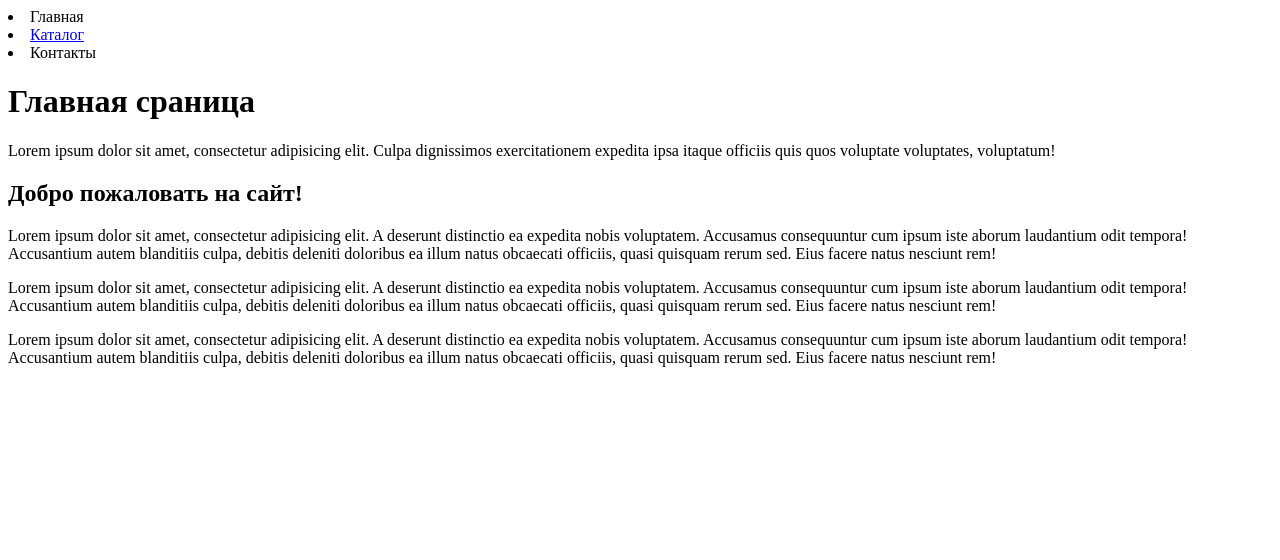
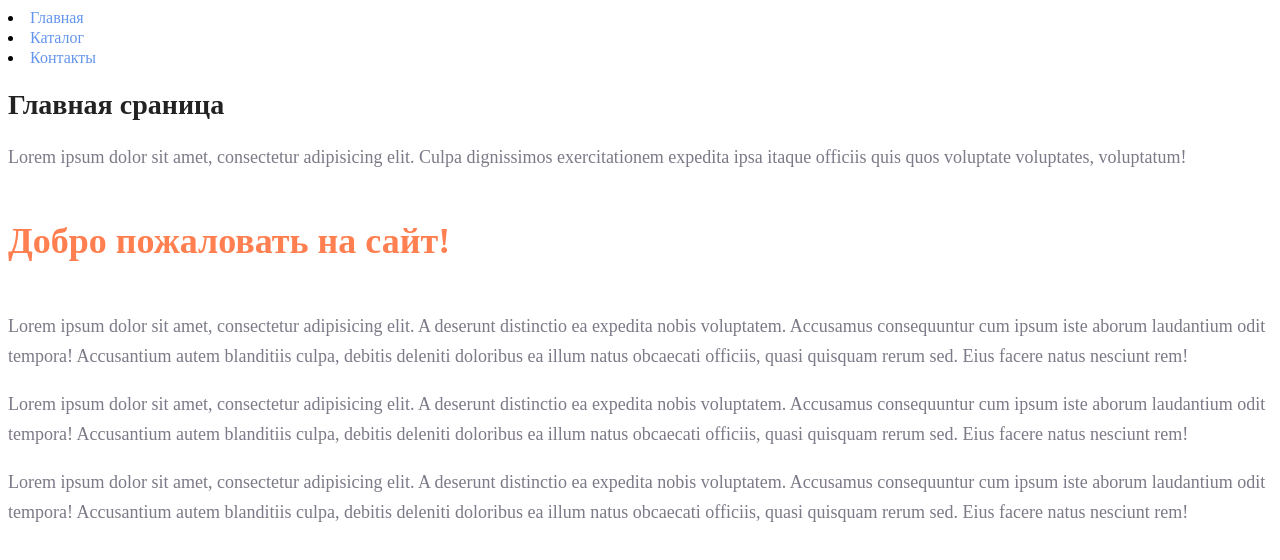
Before and after one commit to Wiktuar/JSHomeWork, a plain HTML site: page index.html in a window 1280 px wide. Drawn offline with Linux system fonts and the light colour scheme.

Commit message:
homework 2

```diff
--- /dev/null
+++ b/css/style.css
@@ -0,0 +1,32 @@
+a {
+    text-decoration: none;
+}
+
+.menu-link {
+    color: cornflowerblue;
+    font-size: 16px;
+    line-height: 20px;
+}
+
+.main-header {
+    color: #222222;
+    font-size: 28px;
+    line-height: 36px;
+    font-weight: bold;
+}
+
+.paragraph {
+    font-style: normal;
+    font-weight: 300;
+    font-size: 18px;
+    line-height: 30px;
+    color: #7D7987;
+}
+
+.secondary-header {
+    color: coral;
+    font-style: normal;
+    font-weight: 700;
+    font-size: 36px;
+    line-height: 80px;
+}
--- a/index.html
+++ b/index.html
@@ -2,31 +2,29 @@
 <html lang="en">
 <head>
     <meta charset="UTF-8">
+    <link rel="stylesheet" href="css/style.css">
     <title>Главная страница</title>
 </head>
 <body>
     <header>
         <nav>
-            <li>Главная</li>
-            <li><a href="catalog/catalog.html">Каталог</a></li>
-            <li>Контакты</li>
+            <li><a href="index.html" class="menu-link">Главная</a></li>
+            <li><a href="catalog/catalog.html" class="menu-link">Каталог</a></li>
+            <li><a href="#" class="menu-link">Контакты</a></li>
         </nav>
     </header>
-    <main>
-
-    </main>
-    <h1>Главная сраница</h1>
-    <p>Lorem ipsum dolor sit amet, consectetur adipisicing elit. Culpa dignissimos      exercitationem expedita ipsa itaque officiis quis quos voluptate voluptates,       voluptatum!
+    <h1 class="main-header">Главная сраница</h1>
+    <p class="paragraph">Lorem ipsum dolor sit amet, consectetur adipisicing elit. Culpa dignissimos      exercitationem expedita ipsa itaque officiis quis quos voluptate voluptates,       voluptatum!
     </p>
 
-    <h2>Добро пожаловать на сайт!</h2>
-    <p>Lorem ipsum dolor sit amet, consectetur adipisicing elit. A deserunt                distinctio ea expedita nobis voluptatem. Accusamus consequuntur cum ipsum          iste aborum laudantium odit tempora! Accusantium autem blanditiis culpa,           debitis deleniti doloribus ea illum natus obcaecati officiis, quasi quisquam       rerum sed. Eius facere natus nesciunt rem!
+    <h2 class="secondary-header">Добро пожаловать на сайт!</h2>
+    <p class="paragraph">Lorem ipsum dolor sit amet, consectetur adipisicing elit. A deserunt                distinctio ea expedita nobis voluptatem. Accusamus consequuntur cum ipsum          iste aborum laudantium odit tempora! Accusantium autem blanditiis culpa,           debitis deleniti doloribus ea illum natus obcaecati officiis, quasi quisquam       rerum sed. Eius facere natus nesciunt rem!
     </p>
 
-    <p>Lorem ipsum dolor sit amet, consectetur adipisicing elit. A deserunt                distinctio ea expedita nobis voluptatem. Accusamus consequuntur cum ipsum          iste aborum laudantium odit tempora! Accusantium autem blanditiis culpa,           debitis deleniti doloribus ea illum natus obcaecati officiis, quasi quisquam       rerum sed. Eius facere natus nesciunt rem!
+    <p class="paragraph">Lorem ipsum dolor sit amet, consectetur adipisicing elit. A deserunt                distinctio ea expedita nobis voluptatem. Accusamus consequuntur cum ipsum          iste aborum laudantium odit tempora! Accusantium autem blanditiis culpa,           debitis deleniti doloribus ea illum natus obcaecati officiis, quasi quisquam       rerum sed. Eius facere natus nesciunt rem!
     </p>
 
-    <p>Lorem ipsum dolor sit amet, consectetur adipisicing elit. A deserunt                distinctio ea expedita nobis voluptatem. Accusamus consequuntur cum ipsum          iste aborum laudantium odit tempora! Accusantium autem blanditiis culpa,           debitis deleniti doloribus ea illum natus obcaecati officiis, quasi quisquam       rerum sed. Eius facere natus nesciunt rem!
+    <p class="paragraph">Lorem ipsum dolor sit amet, consectetur adipisicing elit. A deserunt                distinctio ea expedita nobis voluptatem. Accusamus consequuntur cum ipsum          iste aborum laudantium odit tempora! Accusantium autem blanditiis culpa,           debitis deleniti doloribus ea illum natus obcaecati officiis, quasi quisquam       rerum sed. Eius facere natus nesciunt rem!
     </p>
 </body>
 </html>
```
Also changed, not shown: catalog/catalog.html (+10 -9 lines).
